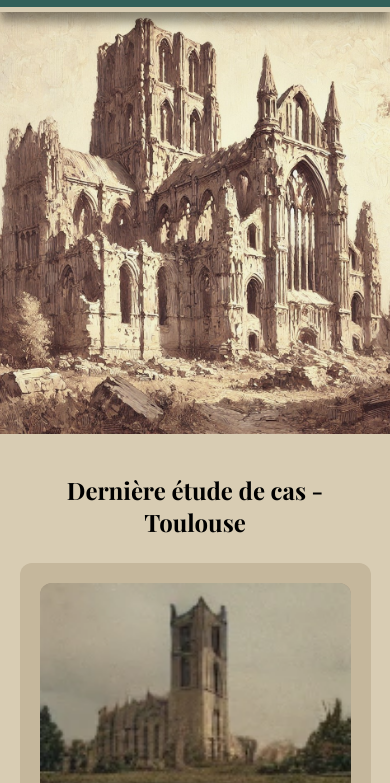
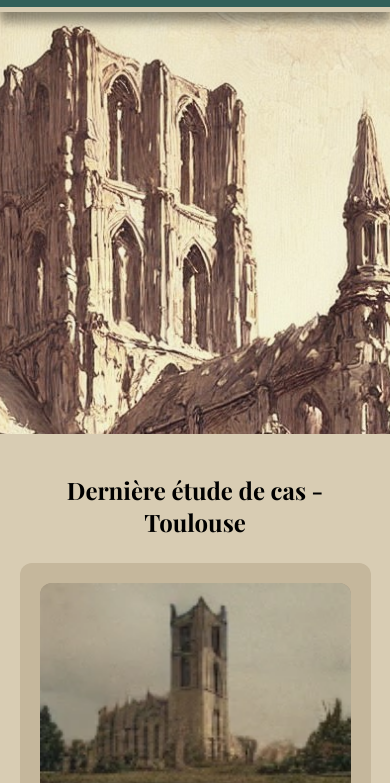
Before and after one commit to gael-mgn/patrimoine, a plain HTML site: page index.html in a window 390 px wide. Shown: the part 61-844 px from the top of the page. Drawn offline with nearby package versions, Linux system fonts and the light colour scheme.

Commit message:
Add files via upload

```diff
--- a/index.html
+++ b/index.html
@@ -21,6 +21,14 @@
     <link rel="icon" type="image/png" href="img/logo.png"/>
     <script src="js/script.js"></script>
     <script src="js/menu.js"></script>
+
+    <script>
+    window.addEventListener('scroll', function () {
+      const img = document.querySelector('.banner2 img');
+      let scrollPosition = window.scrollY;
+      img.style.transform = 'translateY(-' + scrollPosition * 0.15 + 'px)';
+    });
+  </script>
 </head>
 <body>
     <header id="main-header">
@@ -41,7 +49,12 @@
     </nav>
         </div>
     </header>
-    <div class="banner"></div>
+
+<div class="banner2">
+    <img src="img/Designer (1).jpeg" alt="Bannière" />
+  </div>
+
+    <!--<div class="banner"></div>-->
 
 
             <div class="container22">
--- a/style/styles.css
+++ b/style/styles.css
@@ -492,3 +492,57 @@ a {
 .button:hover{
     background-color: #680D1A;
 }
+
+
+
+
+
+.banner2 {
+      position: relative;
+      width: 100%;
+      height: 400px;
+      overflow: hidden;
+    }
+
+    .banner2 img {
+      position: absolute;
+/*      min-height: 125vh;
+      height: auto;
+       width: auto;*/
+       /*width: 100%;
+      height: 100%;*/
+      min-height: 120vh;
+      object-fit: cover;
+      object-position: center;
+
+      top: 0;
+      left: 0;
+      transform: translateY(0);
+      background-color: red;
+      /*transition: transform 0.1s ease-out;*/
+    }
+@media (max-width: 768px) {
+
+  .banner2 {
+    height: 50vh;
+    background-color: red;
+  }
+  .banner2 img {
+
+position: absolute;
+      min-height: 120vh;
+      width: 100%;
+      height: auto;
+      top: 0;
+      left: 0;
+      transform: translateY(0);
+      background-color: red;
+      /*transition: transform 0.1s ease-out;*/
+
+
+    height: 120vh;
+    object-fit: cover;
+  }
+
+
+}
```
